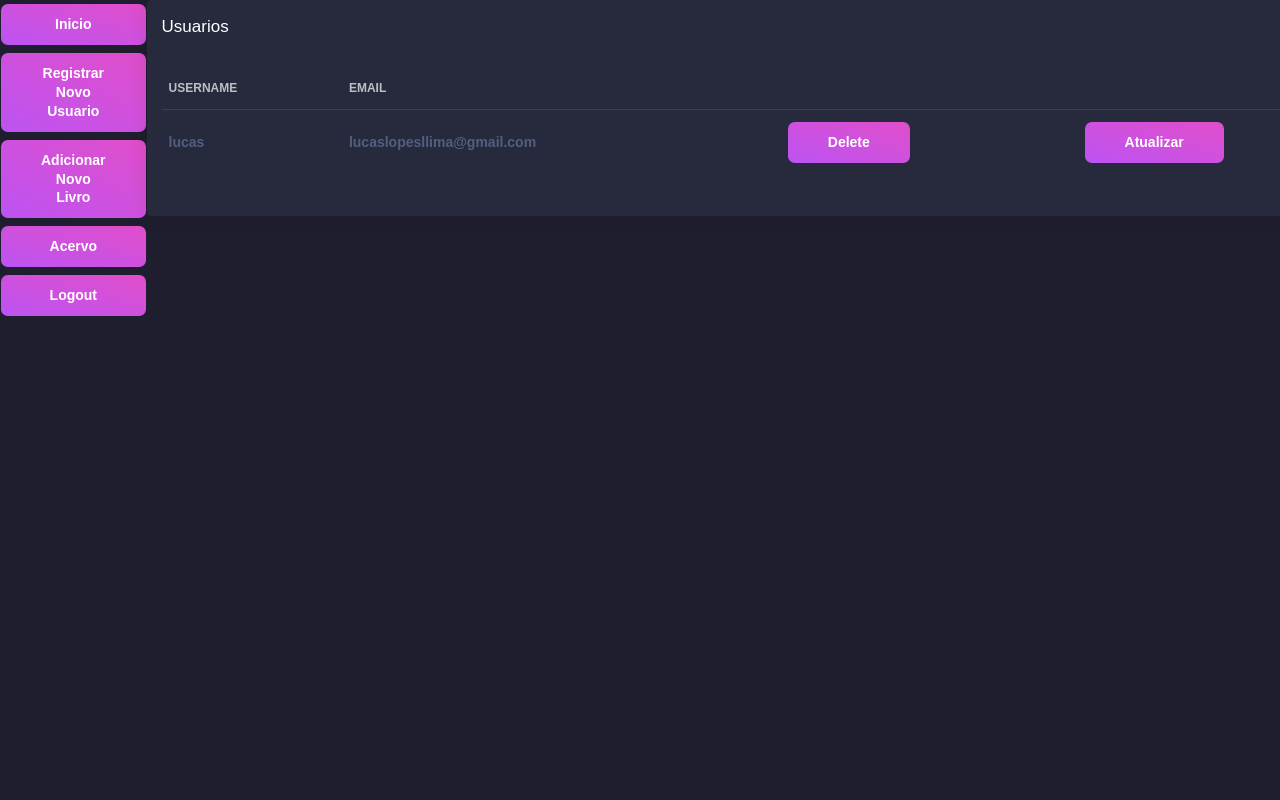
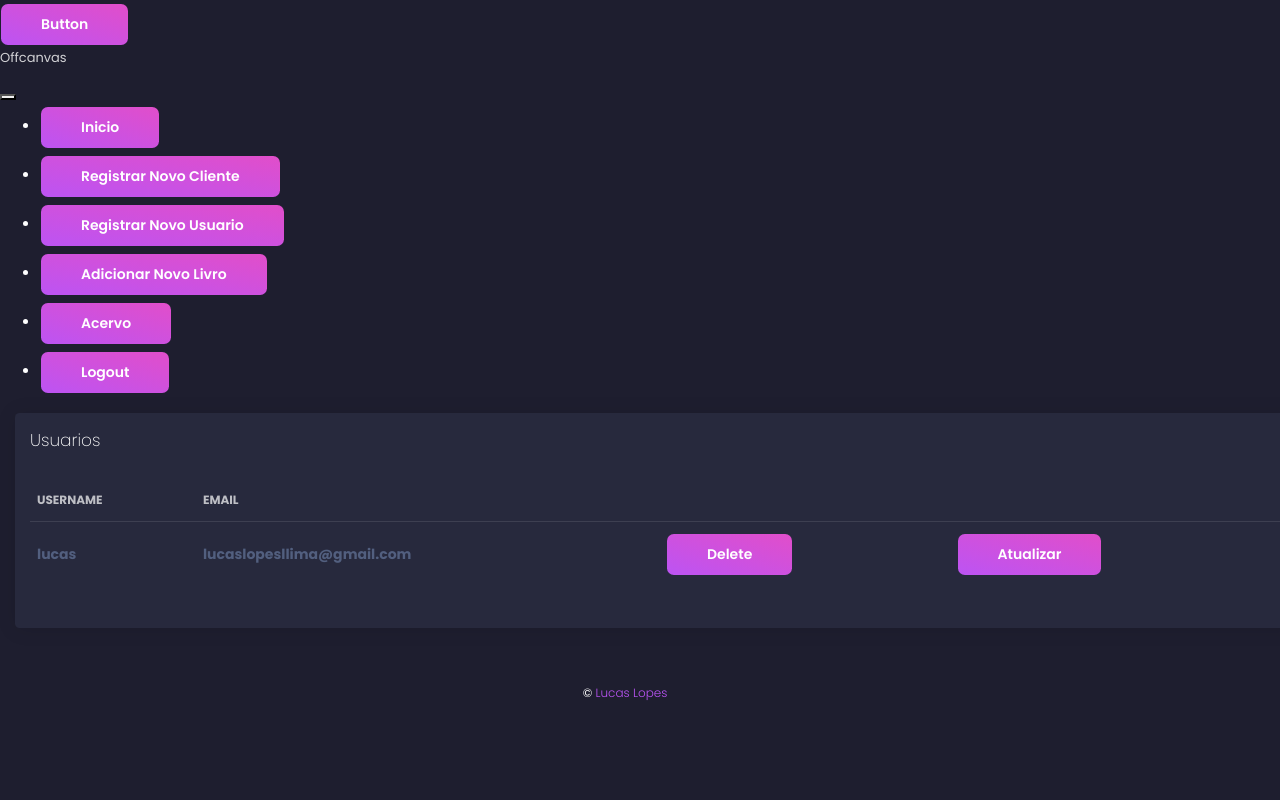
Before and after one commit to lucaslopeslima95/python-django-biblioteca, a Django app: page / in a window 1280 px wide; the page is wider, and only the part inside the window is pictured. Run offline with Django 4.2, Linux system fonts and the light colour scheme; a user stored in the database is signed in; data comes from the database, SQL or seed files in the repository; both versions use the stored data as it was after the commit; lists and menus that the app fills with data are empty.

Commit message:
Adicionado base e footer html

```diff
--- a/clientes/models.py
+++ b/clientes/models.py
@@ -6,6 +6,7 @@ class Cliente(models.Model):
     data_nascimento = models.DateField()
     endereco = models.CharField(max_length=200)
     telefone = models.CharField(max_length=30,default=9999-9999)
+    pode_fazer_emprestimo = models.BooleanField(default=False)
 
     def __str__(self):
         return self.nome
--- a/clientes/urls.py
+++ b/clientes/urls.py
@@ -5,5 +5,8 @@ from . import views
 app_name = 'clientes'
 
 urlpatterns = [
-
+    path('listar_clientes/', views.listar_clientes,name='listar_clientes'),
+    path('registrar_novo_cliente/', views.registrar_novo_cliente,name='registrar_novo_cliente'),
+    path('pesquisar_cliente/', views.pesquisar_cliente,name='pesquisar_cliente'),
+    path('listar_clientes/deletar_cliente/<int:id>', views.deletar_cliente,name='deletar_cliente'),
 ]
--- a/clientes/views.py
+++ b/clientes/views.py
@@ -34,7 +34,7 @@ def registrar_novo_cliente(request):
         return listar_clientes(request)
 
 
-def delete_cliente(request, id):
+def deletar_cliente(request, id):
     if request.method == "GET":
         try:
             obj_cliente = Cliente.objects.get(id=id)
@@ -59,7 +59,7 @@ def atualizar_cliente(request):#Terminar o update
         return listar_clientes(request)
 
 
-def pesquisar_livro(request):
+def pesquisar_cliente(request):
     if request.method == "POST":
         form_busca_cliente_nome = forms.BuscaClienteNomeForm(request.POST)
         if form_busca_cliente_nome.is_valid():
--- a/library/settings.py
+++ b/library/settings.py
@@ -29,7 +29,8 @@ INSTALLED_APPS = [
     'django.contrib.staticfiles',
     'usuario',
     'livro',
-    'clientes'
+    'clientes',
+
 ]
 
 MIDDLEWARE = [
--- /dev/null
+++ b/usuario/templates/base.html
@@ -0,0 +1,40 @@
+{% load static %}
+<!DOCTYPE html>
+<html lang="en">
+  <head>
+    <meta http-equiv="X-UA-Compatible" content="IE=edge" />
+    <meta name="viewport" content="width=device-width, initial-scale=1.0" />
+    <title>
+      Biblioteca - {% block title %}{% endblock %}
+    </title>
+    <link href="{% static 'usuario/css/black-dashboard.css' %}" rel="stylesheet"/>
+    <link href="https://fonts.googleapis.com/css?family=Poppins:200,300,400,600,700,800"rel="stylesheet"/>
+    <link rel="stylesheet" href="style.css" href="https://cdn.jsdelivr.net/npm/bootstrap@5.3.0/dist/css/bootstrap.min.css"/>
+    {% block stylesheets %}{% endblock stylesheets %}
+  </head>
+  <meta charset="UTF-8" />
+
+  <title>Log In</title>
+  <body class="">
+    <div class="wrapper">
+      {% include 'side-bar.html' %}
+      <div class="container-fluid">
+        {% block content %}{% endblock content %}
+        {% include 'footer.html' %}
+      </div>
+    </div>
+
+    {% block javascripts %}
+    <script
+      src="https://cdn.jsdelivr.net/npm/@popperjs/core@2.11.8/dist/umd/popper.min.js"
+      integrity="sha384-I7E8VVD/ismYTF4hNIPjVp/Zjvgyol6VFvRkX/vR+Vc4jQkC+hVqc2pM8ODewa9r"
+      crossorigin="anonymous"
+    ></script>
+    <script
+      src="https://cdn.jsdelivr.net/npm/bootstrap@5.3.0/dist/js/bootstrap.min.js"
+      integrity="sha384-fbbOQedDUMZZ5KreZpsbe1LCZPVmfTnH7ois6mU1QK+m14rQ1l2bGBq41eYeM/fS"
+      crossorigin="anonymous"
+    ></script>
+    {% endblock javascripts %}
+  </body>
+</html>
--- /dev/null
+++ b/usuario/templates/footer.html
@@ -0,0 +1,5 @@
+<footer class="footer px-5 py-4 fixed-bottom">
+    <div class="copyright mx-auto float-none text-center">
+        &copy; <a target="_blank" href="https://bit.ly/3fKQZaL">Lucas Lopes</a>
+    </div>
+</footer>
--- a/usuario/templates/side-bar.html
+++ b/usuario/templates/side-bar.html
@@ -1,9 +1,23 @@
-<li class="d-flex flex-column">
-    {% if user.is_authenticated %}
-    <a href="" class="btn btn-primary">Inicio</a>
-    <a href="{% url 'register' %}" class="btn btn-primary">Registrar Novo Usuario</a>
-    <a href="{% url 'livros:register_book' %}" class="btn btn-fill btn-primary">Adicionar Novo Livro</a>
-    <a href="{% url 'livros:show_collection' %}" class="btn btn-fill btn-primary">Acervo</a>
-    <a href="{% url 'logout' %}" class="btn btn-fill btn-primary">Logout</a>
-    {% endif %}
-</li>
+
+<button class="btn btn-primary offcanvas show" type="button" data-bs-toggle="offcanvas" data-bs-target="#offcanvasExample" aria-controls="offcanvasExample">
+    Button
+  </button>
+
+  <div class="offcanvas offcanvas-start show" tabindex="-1" id="offcanvas" aria-labelledby="offcanvasLabel">
+    <div class="offcanvas-header">
+      <h5 class="offcanvas-title" id="offcanvasLabel">Offcanvas</h5>
+      <button type="button" class="btn-close" data-bs-dismiss="offcanvas" aria-label="Close"></button>
+    </div>
+    <div class="offcanvas-body">
+      <ul class="d-flex flex-column">
+          {% if user.is_authenticated %}
+          <li><a href="" class="btn btn-primary">Inicio</a></li>
+          <li><a href="{% url 'clientes:registrar_novo_cliente' %}" class="btn btn-primary">Registrar Novo Cliente</a></li>
+          <li><a href="{% url 'register' %}" class="btn btn-primary">Registrar Novo Usuario</a></li>
+          <li><a href="{% url 'livros:register_book' %}" class="btn btn-fill btn-primary">Adicionar Novo Livro</a></li>
+          <li><a href="{% url 'livros:show_collection' %}" class="btn btn-fill btn-primary">Acervo</a></li>
+          <li><a href="{% url 'logout' %}" class="btn btn-fill btn-primary">Logout</a></li>
+          {% endif %}
+      </ul>
+    </div>
+  </div>
--- a/usuario/templates/tables.html
+++ b/usuario/templates/tables.html
@@ -1,17 +1,9 @@
-{% load static %}
-<!DOCTYPE html>
-<html lang="en">
-  <head>
-    <meta charset="UTF-8" />
-    <meta http-equiv="X-UA-Compatible" content="IE=edge" />
-    <meta name="viewport" content="width=device-width, initial-scale=1.0" />
-    <link href="{% static 'usuario/css/black-dashboard.css' %}" rel="stylesheet"/>
-    <title>Log In</title>
-  </head>
-  <body>
+{% extends 'base.html' %}
+{% block title %} Login {% endblock %}
+{% block stylesheets %}{% endblock stylesheets %}
+{% block content %}
+    <div class="d-flex flex-row m-0 ">
 
-    <div class="d-flex flex-row m-0 ">
-    {% include 'side-bar.html' %}
       <div class="content">
         <div class="row">
           <div class="col-md-12">
@@ -53,7 +45,7 @@
       <div class="modal-content">
         <div class="modal-header">
           <h1 class="modal-title fs-5" id="exampleModalLabel">Atualizar</h1>
-            <button type="button" class="btn-close" data-bs-dismiss="modal" aria-label="Close">X</button>
+          <button type="button" class="btn-close" data-bs-dismiss="modal" aria-label="Close"></button>
         </div>
         <form action="{% url 'update' %}" method="POST" >
           <div class="modal-body">
@@ -93,6 +85,6 @@
         color: black;
       }
       </style>
-    <script src="https://cdn.jsdelivr.net/npm/bootstrap@5.3.0/dist/js/bootstrap.bundle.min.js" integrity="sha384-geWF76RCwLtnZ8qwWowPQNguL3RmwHVBC9FhGdlKrxdiJJigb/j/68SIy3Te4Bkz" crossorigin="anonymous"></script>
-  </body>
-</html>
+
+    {% endblock content %}
+    {% block javascripts %}{% endblock javascripts %}
```
Also changed, not shown: clientes/templates/listar_clientes.html (added, +66 -0 lines), clientes/templates/register_book.html (added, +70 -0 lines), usuario/templates/login.html (+9 -17 lines), clientes/migrations/0003_cliente_pode_fazer_emprestimo.py (added), db.sqlite3. Lines whose indentation alone changed are shown as unchanged.
